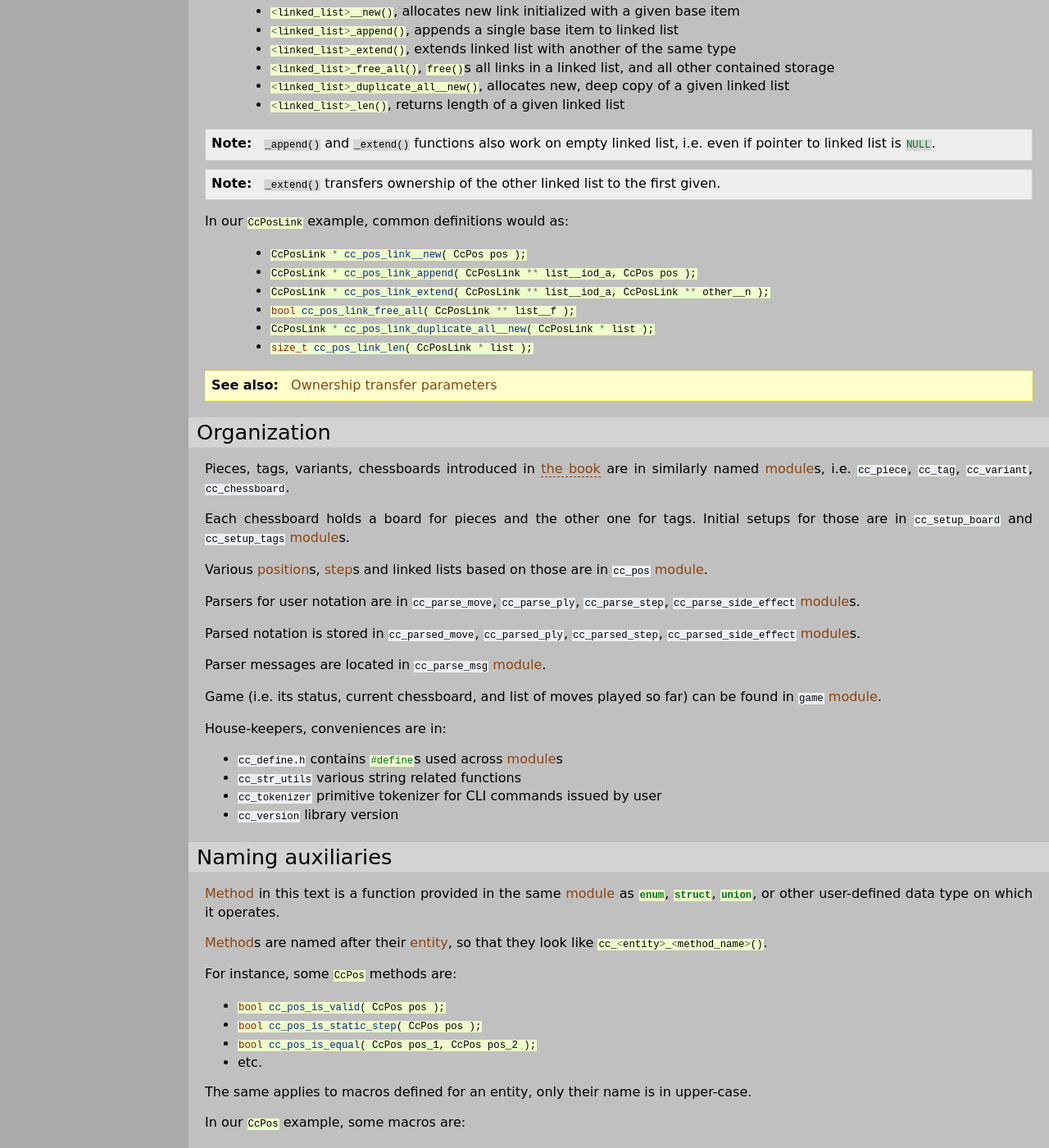
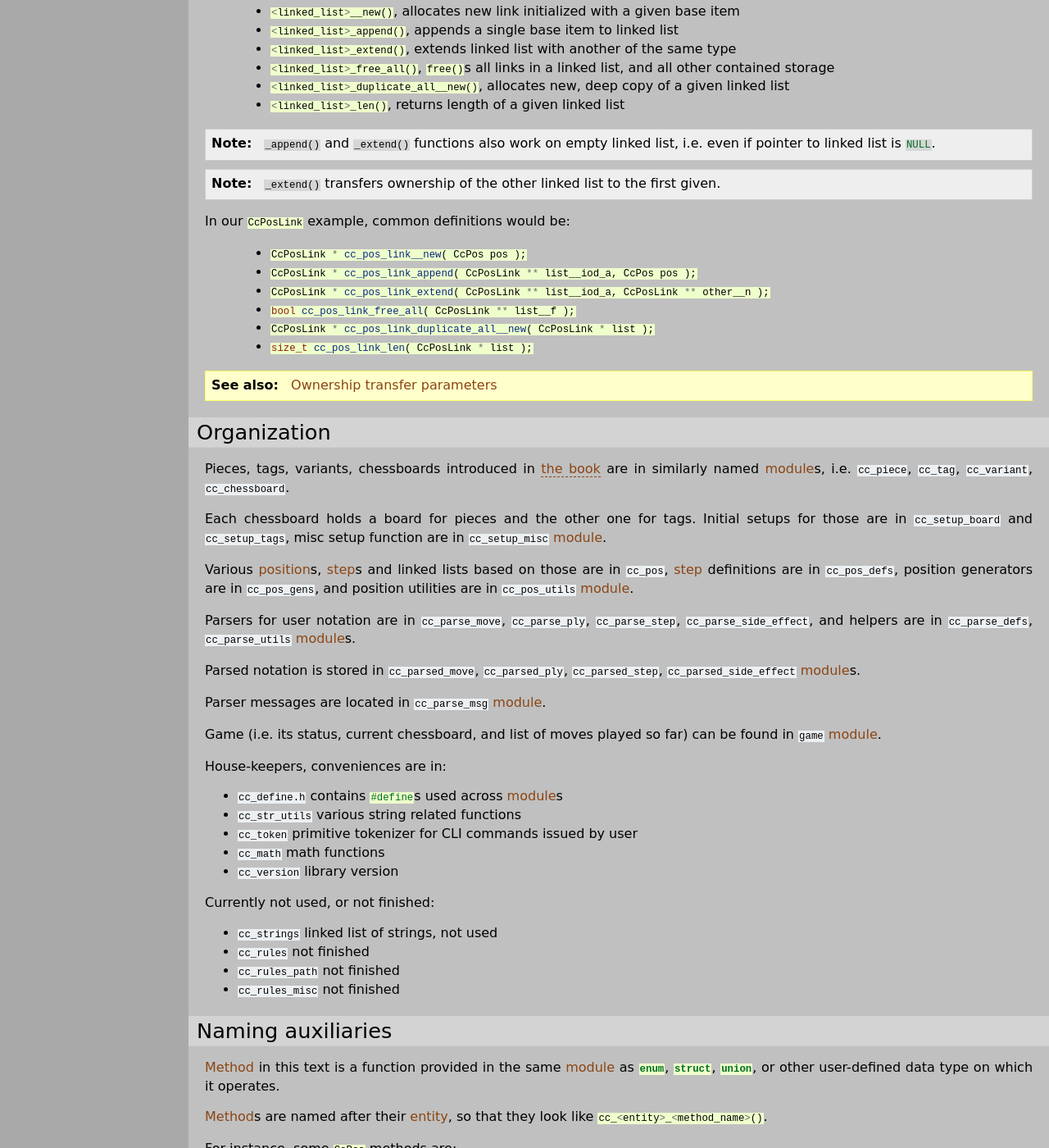
Before and after one commit to mmlacak/crochess, a Sphinx documentation site: the page built from docs/source/organization.rst, in a window 1280 px wide and 1400 px high, scrolled down 1011 px. Shown: the whole window at 82% size. Built offline with Sphinx 7.4.7, drawn with Linux system fonts in a browser that asks for light colours.

Commit message:
Updated organization.

```diff
--- a/docs/source/organization.rst
+++ b/docs/source/organization.rst
@@ -101,7 +101,7 @@ Common functions linked lists have:
 
     :c:`_extend()` transfers ownership of the other linked list to the first given.
 
-In our :c:`CcPosLink` example, common definitions would as:
+In our :c:`CcPosLink` example, common definitions would be:
 
     - :c:`CcPosLink * cc_pos_link__new( CcPos pos );`
     - :c:`CcPosLink * cc_pos_link_append( CcPosLink ** list__iod_a, CcPos pos );`
@@ -125,14 +125,16 @@ similarly named :term:`module`\s, i.e. ``cc_piece``, ``cc_tag``, ``cc_variant``,
 ``cc_chessboard``.
 
 Each chessboard holds a board for pieces and the other one for tags.
-Initial setups for those are in ``cc_setup_board`` and ``cc_setup_tags``
-:term:`module`\s.
+Initial setups for those are in ``cc_setup_board`` and ``cc_setup_tags``,
+misc setup function are in ``cc_setup_misc`` :term:`module`.
 
 Various :term:`position`\s, :term:`step`\s and linked lists based on those are in
-``cc_pos`` :term:`module`.
+``cc_pos``, :term:`step` definitions are in ``cc_pos_defs``, position generators
+are in ``cc_pos_gens``, and position utilities are in ``cc_pos_utils`` :term:`module`.
 
 Parsers for user notation are in ``cc_parse_move``, ``cc_parse_ply``, ``cc_parse_step``,
-``cc_parse_side_effect`` :term:`module`\s.
+``cc_parse_side_effect``, and helpers are in ``cc_parse_defs``, ``cc_parse_utils``
+:term:`module`\s.
 
 Parsed notation is stored in ``cc_parsed_move``, ``cc_parsed_ply``, ``cc_parsed_step``,
 ``cc_parsed_side_effect`` :term:`module`\s.
@@ -146,10 +148,18 @@ House-keepers, conveniences are in:
 
 - ``cc_define.h`` contains :c:`#define`\s used across :term:`module`\s
 - ``cc_str_utils`` various string related functions
-- ``cc_tokenizer`` primitive tokenizer for CLI commands issued by user
+- ``cc_token`` primitive tokenizer for CLI commands issued by user
+- ``cc_math`` math functions
 - ``cc_version`` library version
 
-.. _lbl-organization-naming-namingauxiliaries:
+Currently not used, or not finished:
+
+- ``cc_strings`` linked list of strings, not used
+- ``cc_rules`` not finished
+- ``cc_rules_path`` not finished
+- ``cc_rules_misc`` not finished
+
+.. _lbl-organization-naming-auxiliaries:
 
 Naming auxiliaries
 ------------------
```
